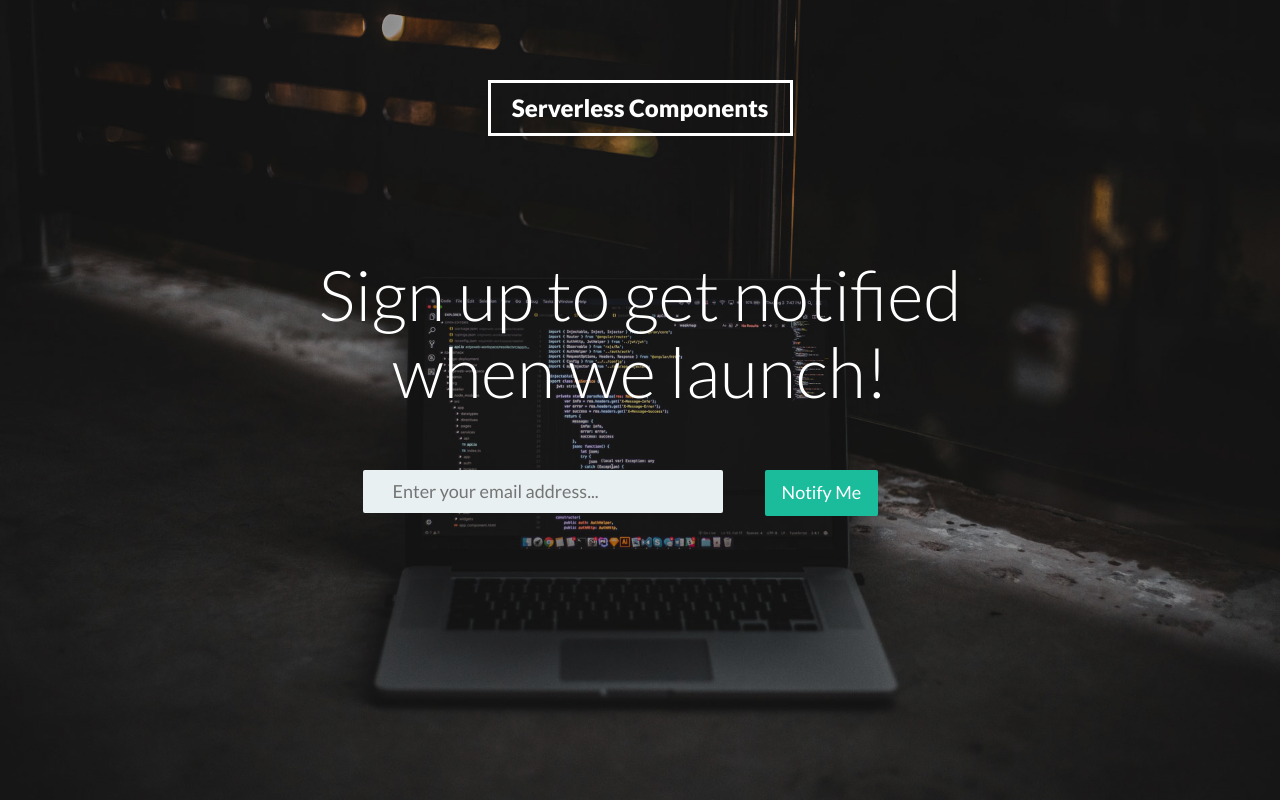
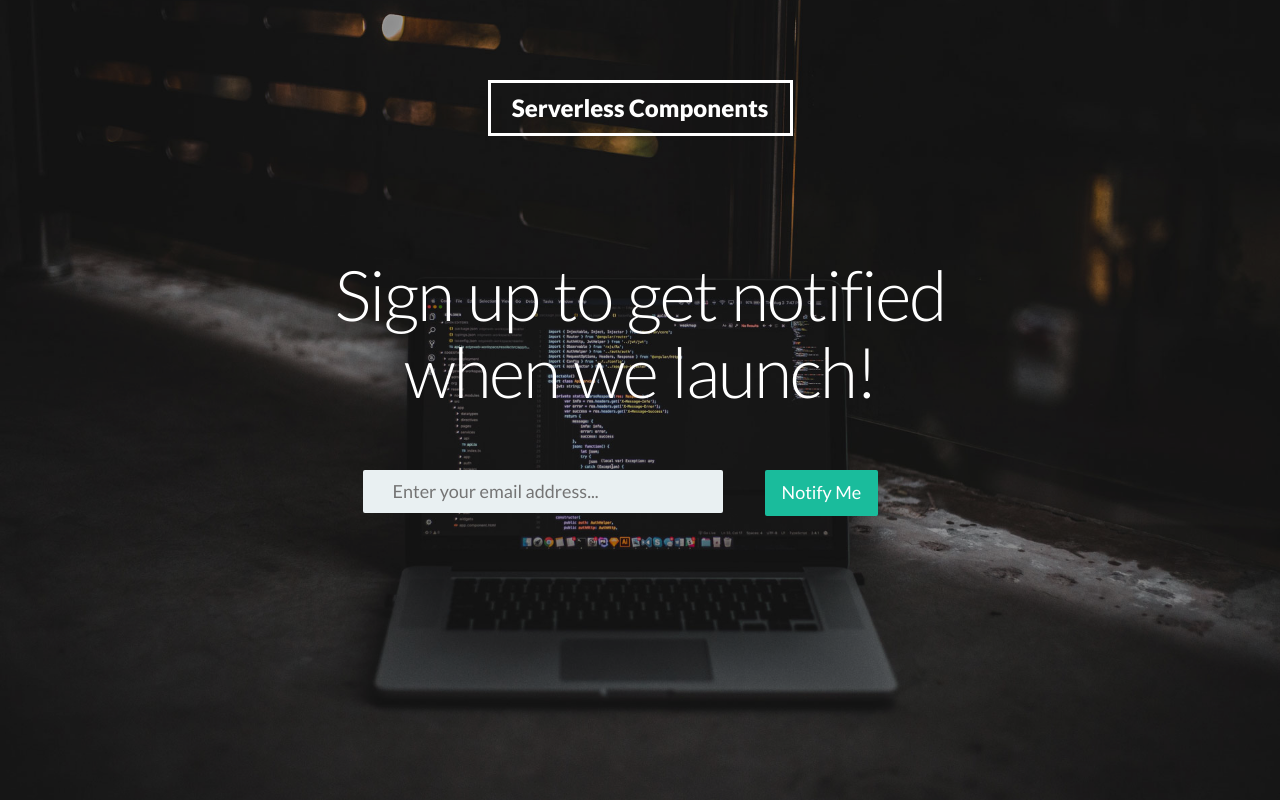
Before and after one commit to serverless/netlify-landing-page, a React (Create React App) app: page / in a window 1280 px wide. Built offline with nearby package versions, Linux system fonts and the light colour scheme; no server answers.

Commit message:
update design

```diff
--- a/src/App.css
+++ b/src/App.css
@@ -163,6 +163,8 @@ h4 {
 .landing-page h1 {
   color: white;
   font-size: 70px;
+  letter-spacing: -2px;
+  word-spacing: 3px;
 }
 .landing-page h2 {
   color: white;
```
